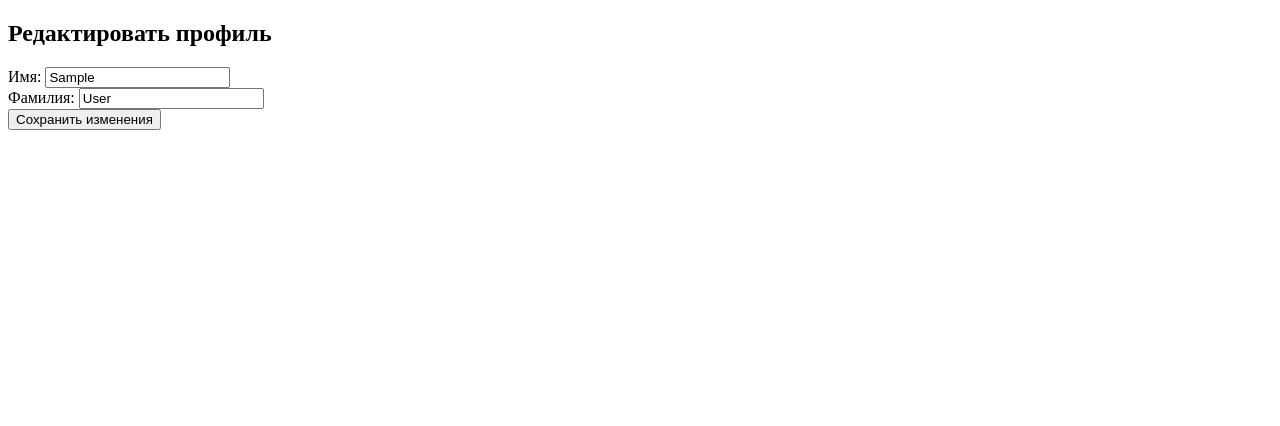
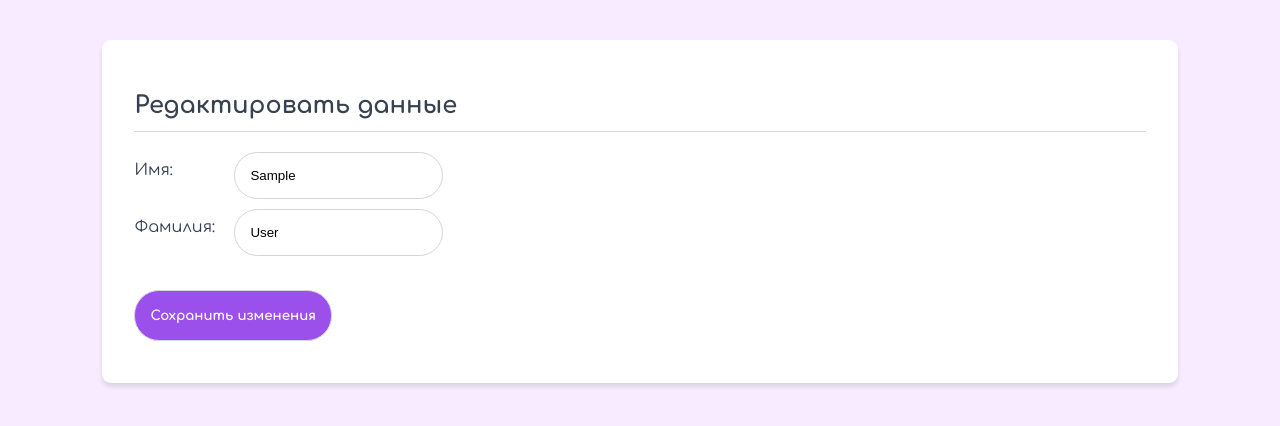
Before and after one commit to sligius/backend_project, a Django app: a page that uses templates/edit_profile.html in a window 1280 px wide. Shown: the top 426 px of the page. Run offline with Django 4.2, Linux system fonts and the light colour scheme; a user stored in the database is signed in; tables that the repository leaves empty hold one stand-in row (values such as "Sample post").

Commit message:
+edit profile fix & view

```diff
--- a/static/css/base.css
+++ b/static/css/base.css
@@ -4,7 +4,6 @@
     font-family: "Comfortaa", sans-serif;
 }
 
-/*Menu-bar ID created*/
 #menu-bar-template {
     width: 99%;
     padding: 6px 6px 4px 6px;
@@ -20,8 +19,6 @@
     justify-content: flex-end;
 }
 
-
-/*Menu li items' style defined*/
 #menu-bar-template li {
     margin: 6px 0;
     padding: 0 6px;
--- /dev/null
+++ b/static/css/edit_profile.css
@@ -0,0 +1,121 @@
+@import url('https://fonts.googleapis.com/css2?family=Comfortaa:wght@200;300;400;500;600;700&display=swap');
+
+body {
+    box-sizing: border-box;
+    background: #f8ebff;
+    font-family: "Comfortaa", sans-serif;
+    display: flex;
+}
+
+.container {
+    background: #fff;
+    width: 100%;
+    padding: 1rem;
+}
+
+.form-group {
+
+    display: flex;
+    flex-direction: column;
+}
+
+.form-group label {
+    color: #374151;
+    font-size: 16px;
+    line-height: 19px;
+    margin-bottom: 10px;
+}
+
+.form-group [type] {
+    border: 1px solid #d2d6db;
+    border-radius: 25px;
+    padding: 15px;
+}
+
+.form-group [type]:hover {
+    border-color: #a8afb9;
+}
+
+.form-group [type]:focus {
+    border-color: #5850eb;
+}
+
+.title {
+    font-size: 24px;
+    line-height: 28px;
+    font-weight: bold;
+    color: #374151;
+    padding-bottom: 11px;
+    border-bottom: 1px solid #d7dbdf;
+}
+
+.submit-button {
+    font-family: "Comfortaa", sans-serif;
+    font-weight: bold;
+    line-height: 19px;
+    background: #9b50eb;
+    border: none;
+    padding: 15px 25px;
+    border-radius: 25px;
+    color: white;
+    width: 100%;
+    margin-top: 24px;
+}
+
+.submit-button:hover {
+    background: #b181fa;
+}
+
+.submit-button:focus {
+    background: #7f39e8;
+}
+
+.form-container {
+    display: flex;
+    flex-direction: column;
+}
+
+#profile-form > form > div {
+    margin-bottom: 10px;
+}
+
+.form-container div {
+    display: flex;
+    flex-direction: row;
+    align-items: center;
+}
+
+.form-container label {
+    width: 100px;
+}
+
+.form-container input:not(.submit-button) {
+    flex: 0.2;
+}
+
+@media screen and (min-width: 768px) {
+    body {
+        align-items: center;
+        justify-content: center;
+    }
+
+    .container {
+        margin: 2rem;
+        box-shadow: 0px 4px 4px rgba(0, 0, 0, 0.1);
+        border-radius: 9px;
+        max-width: 32rem;
+        padding: 2rem;
+    }
+}
+
+@media screen and (min-width: 1024px) {
+    .container {
+        max-width: 80%;
+        width: 100%;
+    }
+
+
+    .submit-button {
+        width: auto;
+    }
+}
--- a/static/css/reader_profile.css
+++ b/static/css/reader_profile.css
@@ -1,5 +1,6 @@
 @import url('https://fonts.googleapis.com/css2?family=Comfortaa:wght@200;300;400;500;600;700&display=swap');
 @import url('https://cdnjs.cloudflare.com/ajax/libs/font-awesome/5.15.4/css/all.min.css');
+
 body, html {
     height: 100%;
     padding: 0;
--- a/templates/edit_profile.html
+++ b/templates/edit_profile.html
@@ -2,10 +2,15 @@
 <html lang="en">
 <head>
     <meta charset="UTF-8">
-    <title>Редактировать профиль</title>
+    <title>Редактировать данные</title>
+    {% load static %}
+    <link rel="stylesheet" type="text/css" href="{% static 'css/edit_profile.css' %}">
 </head>
 <body>
-<h2>Редактировать профиль</h2>
+<div class="container">
+    <div class="form-group">
+        <h2 class="title">Редактировать данные</h2>
+        <div class="form-container" id="profile-form">
             <form method="post" action="{% url 'edit_profile' reader.user.username %}">
                 {% csrf_token %}
                 <div>
@@ -18,9 +23,12 @@
                     <input type="text" id="id_last_name" name="last_name" value="{{ reader.last_name }}">
                 </div>
 
-        <div>
-            <input type="submit" value="Сохранить изменения">
+                <div class="button-container">
+                    <input class="submit-button" type="submit" value="Сохранить изменения">
                 </div>
             </form>
+        </div>
+    </div>
+</div>
 </body>
 </html>
```
Lines whose indentation alone changed are shown as unchanged.
